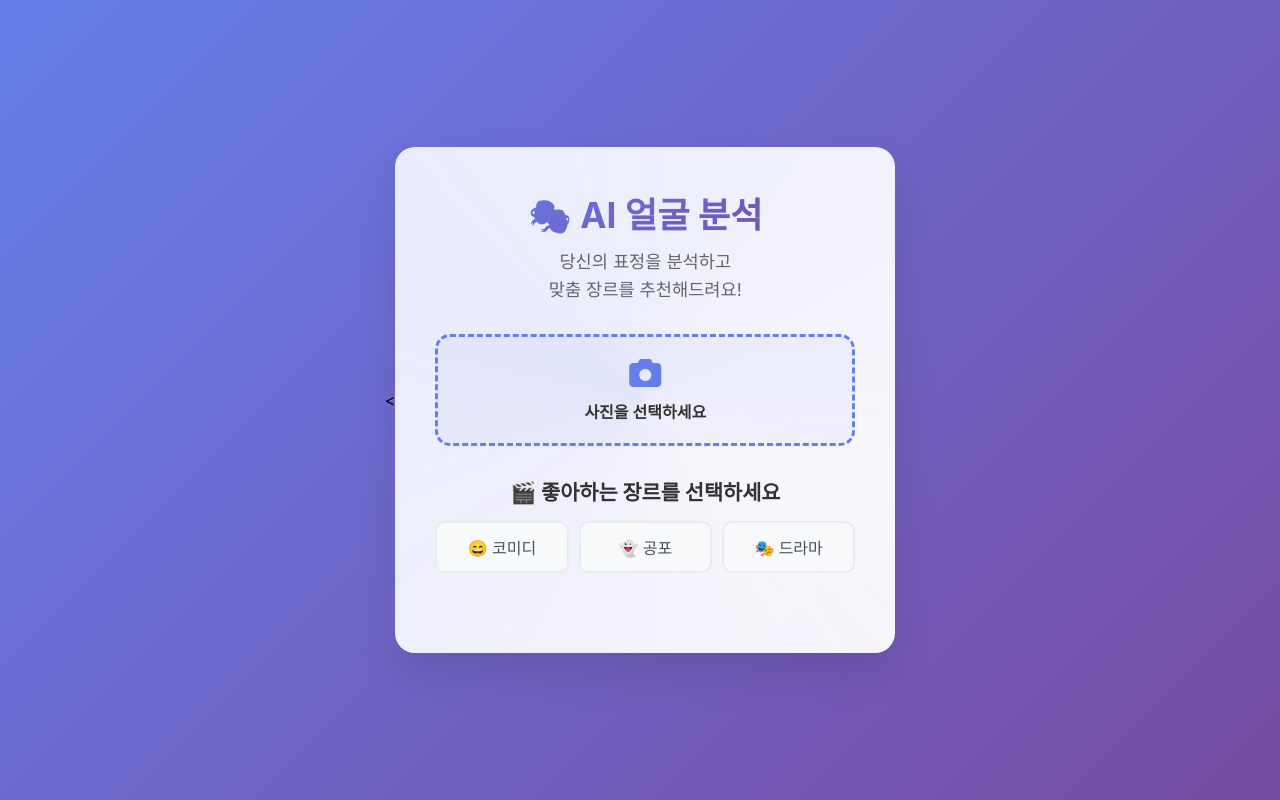
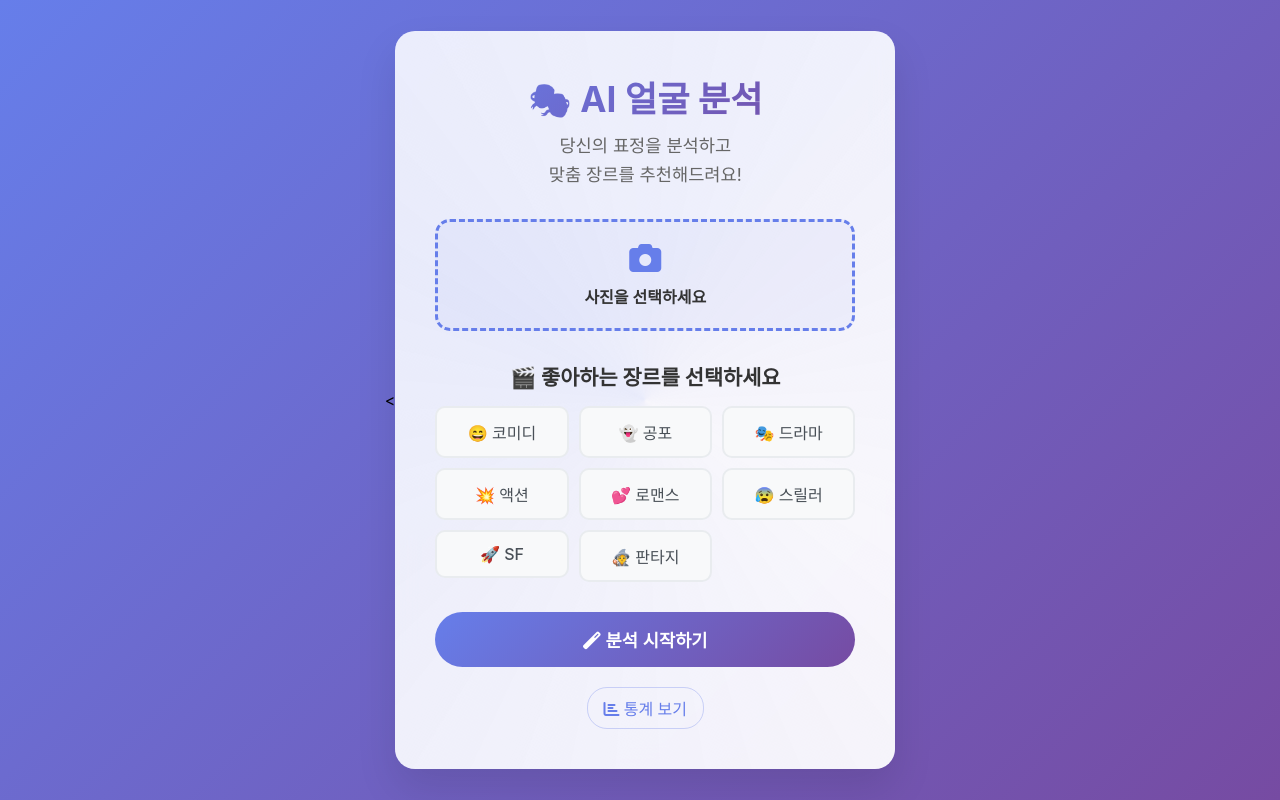
Before and after one commit to salvador2007/face-analysis-app, a Flask app: page / in a window 1280 px wide. Run offline with Flask 3, Linux system fonts and the light colour scheme.

Commit message:
Auto Commit at 2025-06-09 01:32:25

```diff
--- a/templates/폴더/templates/index.html
+++ b/templates/폴더/templates/index.html
@@ -361,3 +361,39 @@
                     </div>
                     <div class="genre-item">
                         <input type="checkbox" name="genre" value="액션" id="action" class="genre-checkbox">
+                        <label for="action" class="genre-label">💥 액션</label>
+                    </div>
+                    <div class="genre-item">
+                        <input type="checkbox" name="genre" value="로맨스" id="romance" class="genre-checkbox">
+                        <label for="romance" class="genre-label">💕 로맨스</label>
+                    </div>
+                    <div class="genre-item">
+                        <input type="checkbox" name="genre" value="스릴러" id="thriller" class="genre-checkbox">
+                        <label for="thriller" class="genre-label">😰 스릴러</label>
+                    </div>
+                    <div class="genre-item">
+                        <input type="checkbox" name="genre" value="SF" id="sf" class="genre-checkbox">
+                        <label for="sf" class="genre-label">🚀 SF</label>
+                    </div>
+                    <div class="genre-item">
+                        <input type="checkbox" name="genre" value="판타지" id="fantasy" class="genre-checkbox">
+                        <label for="fantasy" class="genre-label">🧙 판타지</label>
+                    </div>
+                </div>
+            </div>
+
+            <button type="submit" class="submit-btn">
+                <i class="fas fa-magic"></i> 분석 시작하기
+            </button>
+
+            <div class="loading" id="loading">
+                <div class="spinner"></div>
+                <p>분석 중입니다... 잠시만 기다려주세요</p>
+            </div>
+        </form>
+
+        <div class="nav-links">
+            <a href="/graph" class="nav-link">
+                <i class="fas fa-chart-bar"></i> 통계 보기
+            </a>
+            <a href
```
